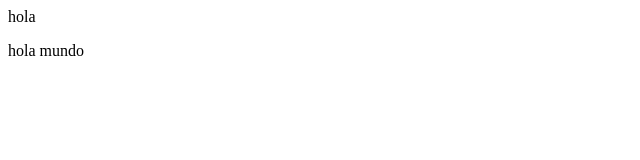
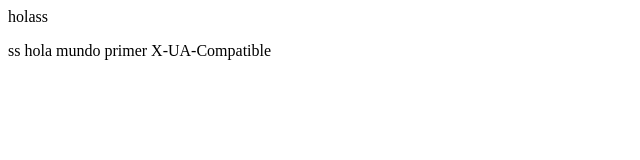
Before and after one commit to santir85/proyecto, a plain HTML site: page index.html in a window 1280 px wide. Shown: the whole page, without its empty margins (0-640 px from the left). Drawn offline with Linux system fonts and the light colour scheme.

Commit message:
first commit

```diff
--- a/index.html
+++ b/index.html
@@ -8,10 +8,10 @@
 </head>
 <body>
     <article>
-        hola
+        holass
     </article>
-    <p>
-        hola mundo
+    <p>ss
+        hola mundo primer X-UA-Compatible
     </p>
 </body>
 </html>
```
